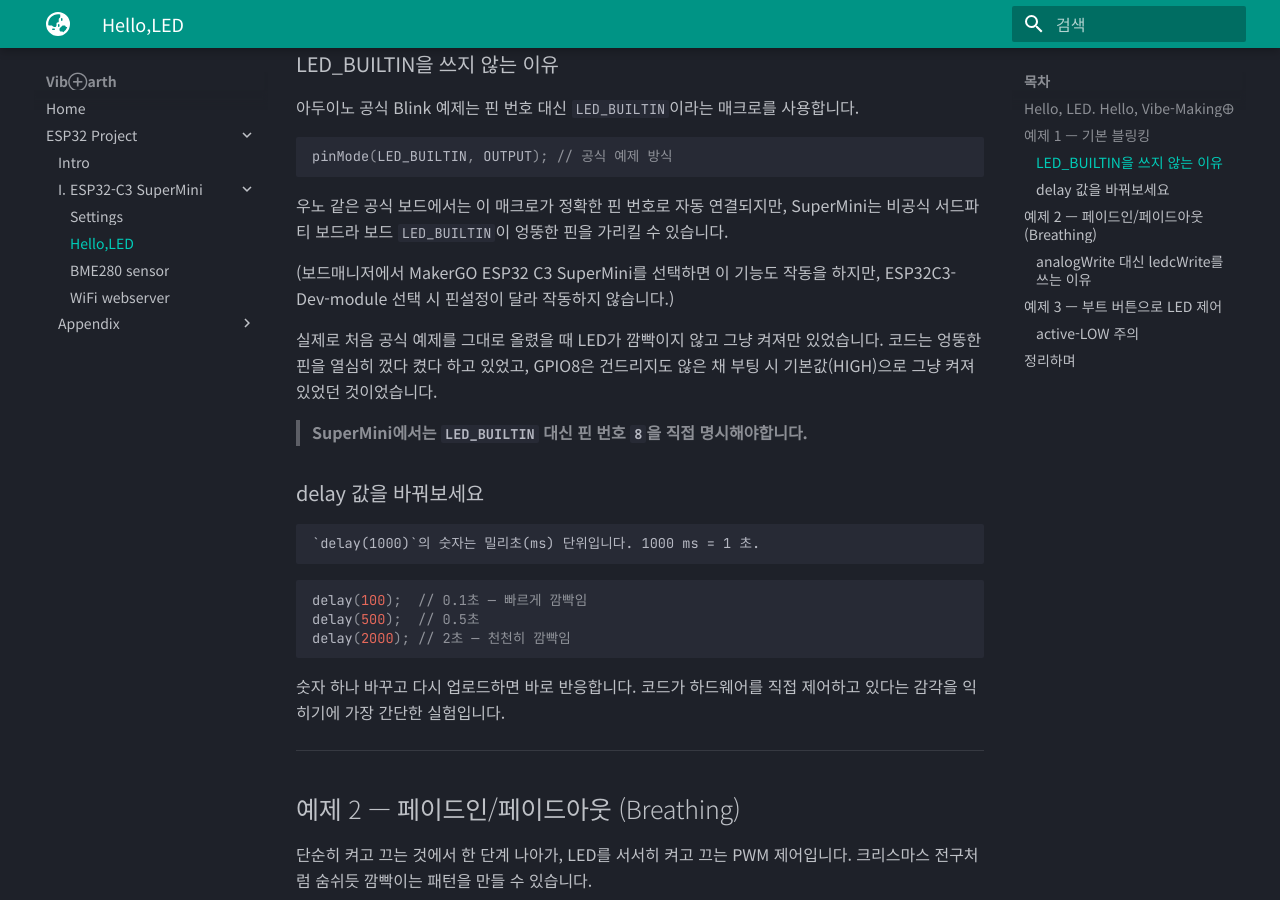
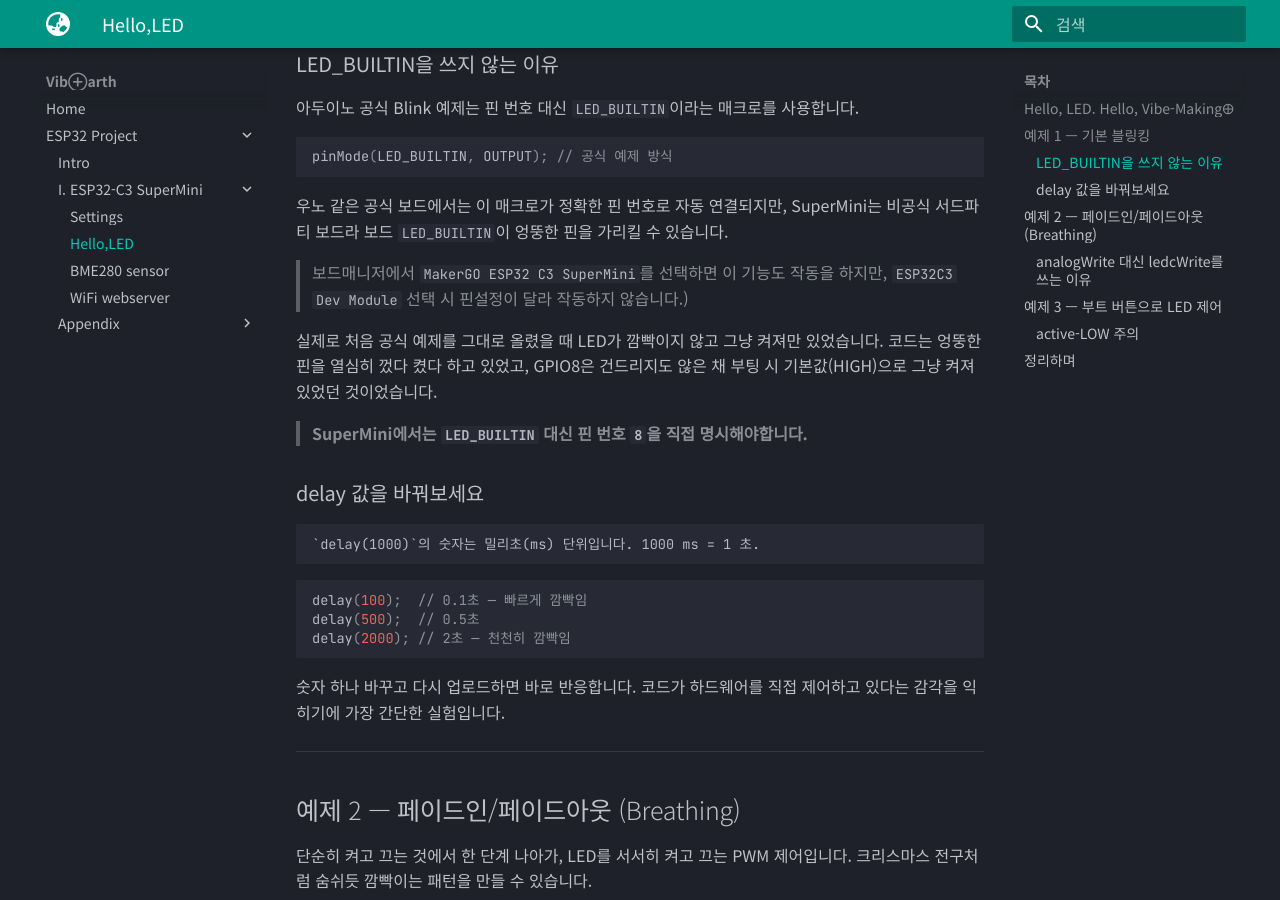
Before and after one commit to VibEarth/VibEarth.github.io, an MkDocs documentation site: the page built from docs/esp32/c3/led.md, in a window 1280 px wide and 900 px high, scrolled down 791 px. Built offline with MkDocs 1.6.1 and Material for MkDocs 9.7.7, drawn with Linux system fonts in a browser that asks for light colours.

Commit message:
led.md 업데이트

```diff
--- a/docs/esp32/c3/led.md
+++ b/docs/esp32/c3/led.md
@@ -39,7 +39,7 @@ pinMode(LED_BUILTIN, OUTPUT); // 공식 예제 방식
 
 우노 같은 공식 보드에서는 이 매크로가 정확한 핀 번호로 자동 연결되지만, SuperMini는 비공식 서드파티 보드라 보드 `LED_BUILTIN`이 엉뚱한 핀을 가리킬 수 있습니다.
 
-(보드매니저에서 MakerGO ESP32 C3 SuperMini를 선택하면 이 기능도 작동을 하지만, ESP32C3-Dev-module 선택 시 핀설정이 달라 작동하지 않습니다.)
+> 보드매니저에서 `MakerGO ESP32 C3 SuperMini`를 선택하면 이 기능도 작동을 하지만, `ESP32C3 Dev Module` 선택 시 핀설정이 달라 작동하지 않습니다.)
 
 실제로 처음 공식 예제를 그대로 올렸을 때 LED가 깜빡이지 않고 그냥 켜져만 있었습니다. 코드는 엉뚱한 핀을 열심히 껐다 켰다 하고 있었고, GPIO8은 건드리지도 않은 채 부팅 시 기본값(HIGH)으로 그냥 켜져있었던 것이었습니다.
 
```
